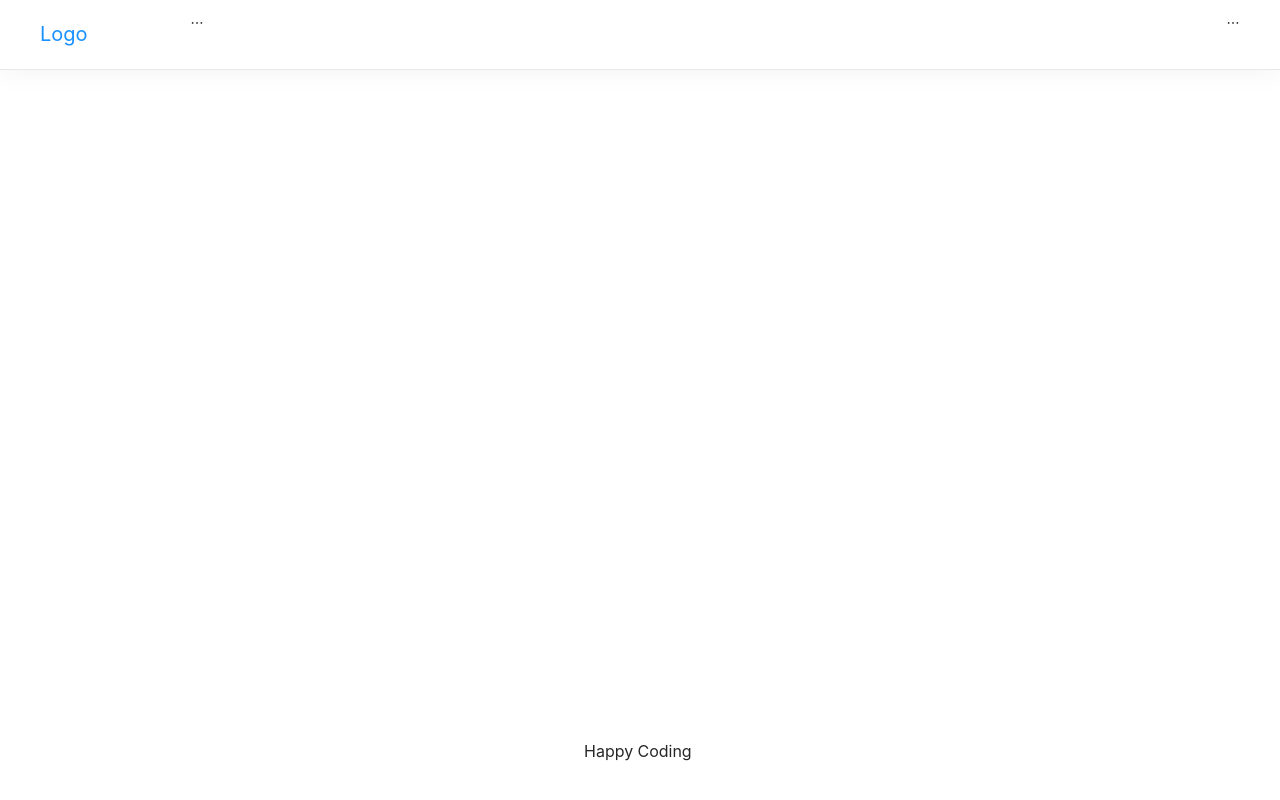
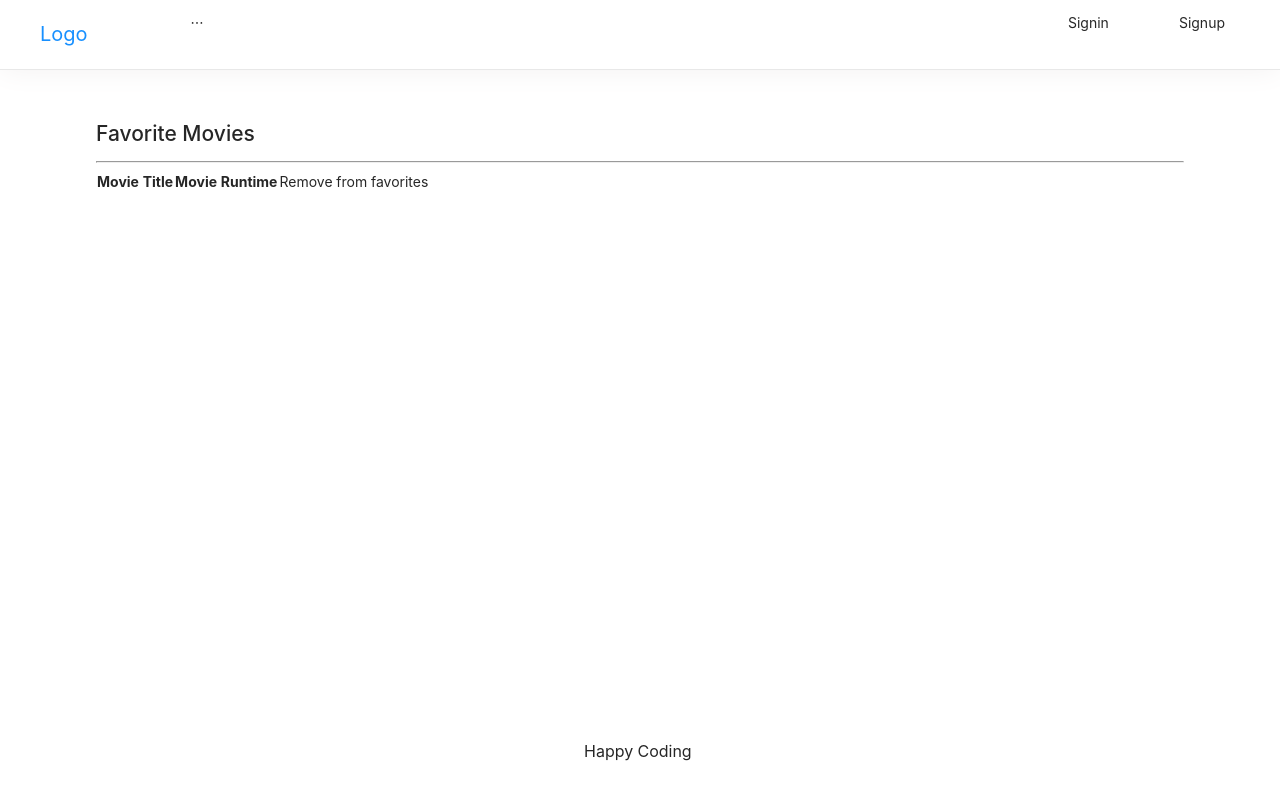
Before and after one commit to minjeongPark41/PersonalProject-MovieSite, a React (Create React App) app in the folder client/: page /favorite in a window 1280 px wide. Built offline with nearby package versions, Linux system fonts and the light colour scheme; no server answers.

Commit message:
내가 Favorite 버튼 눌러서 추가한 영화 목록 볼 수 있는 FavoritePage 추가

```diff
--- a/client/src/components/App.js
+++ b/client/src/components/App.js
@@ -8,6 +8,7 @@ import RegisterPage from "./views/RegisterPage/RegisterPage.js";
 import NavBar from "./views/NavBar/NavBar";
 import Footer from "./views/Footer/Footer"
 import MovieDetail from './views/MovieDetail/MovieDetail';
+import FavoritePage from './views/FavoritePage/FavoritePage'
 
 //null   Anyone Can go inside
 //true   only logged in user can go inside
@@ -23,6 +24,7 @@ function App() {
           <Route exact path="/login" component={Auth(LoginPage, false)} />
           <Route exact path="/register" component={Auth(RegisterPage, false)} />
           <Route exact path="/movie/:movieId" component={Auth(MovieDetail, null)} />
+          <Route exact path="/favorite" component={Auth(FavoritePage, true)} />
         </Switch>
       </div>
       <Footer />
--- /dev/null
+++ b/client/src/components/views/FavoritePage/Favorite.css
@@ -0,0 +1,16 @@
+/* table{
+    font-family: Arial, Helvetica, sans-serif;
+    border-collapse: collapse;
+    width: 100%;
+}
+
+td,
+th {
+    border: 1px solid #dddddd;
+    text-align: left;
+    padding: 8px;
+}
+
+tr:nth-child(even){
+    background-color: #dddddd;
+} */
--- /dev/null
+++ b/client/src/components/views/FavoritePage/FavoritePage.js
@@ -0,0 +1,27 @@
+import React from 'react'
+import './Favorite.css'
+
+function FavoritePage() {
+    return (
+        <div style={{ width:'85%', margin: '3rem auto' }}>
+            <h2> Favorite Movies </h2>
+            <hr />
+
+            <table>
+                <thead>
+                    <tr>
+                        <th>Movie Title</th>
+                        <th>Movie Runtime</th>
+                        <td>Remove from favorites</td>
+                    </tr>
+                </thead>
+                <tbody>
+
+                </tbody>
+            </table>
+
+        </div>
+    )
+}
+
+export default FavoritePage
--- a/client/src/components/views/NavBar/Sections/LeftMenu.js
+++ b/client/src/components/views/NavBar/Sections/LeftMenu.js
@@ -6,20 +6,14 @@ const MenuItemGroup = Menu.ItemGroup;
 function LeftMenu(props) {
   return (
     <Menu mode={props.mode}>
-    <Menu.Item key="mail">
-      <a href="/">Home</a>
-    </Menu.Item>
-    <SubMenu title={<span>Blogs</span>}>
-      <MenuItemGroup title="Item 1">
-        <Menu.Item key="setting:1">Option 1</Menu.Item>
-        <Menu.Item key="setting:2">Option 2</Menu.Item>
-      </MenuItemGroup>
-      <MenuItemGroup title="Item 2">
-        <Menu.Item key="setting:3">Option 3</Menu.Item>
-        <Menu.Item key="setting:4">Option 4</Menu.Item>
-      </MenuItemGroup>
-    </SubMenu>
-  </Menu>
+      <Menu.Item key="mail">
+        <a href="/">Home</a>
+      </Menu.Item>
+      <Menu.Item key="favorite">
+        <a href="favorite">Favorite</a>
+      </Menu.Item>
+
+    </Menu>
   )
 }
 
```
